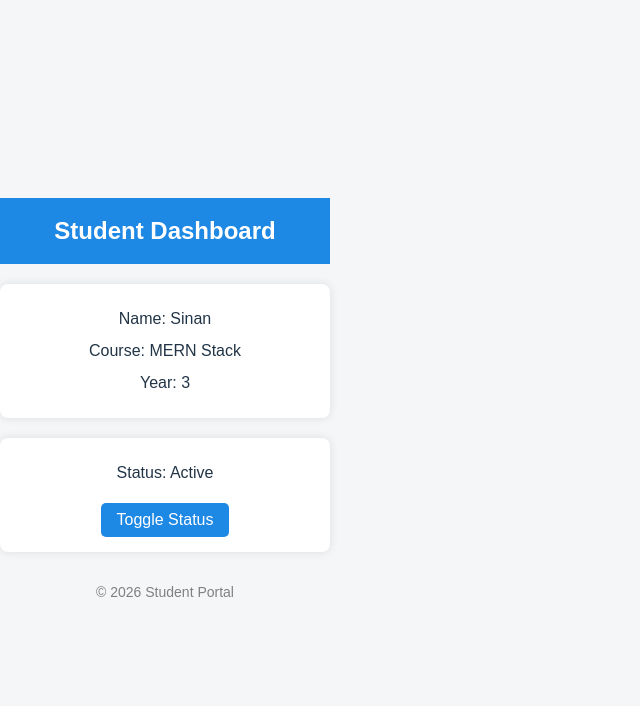
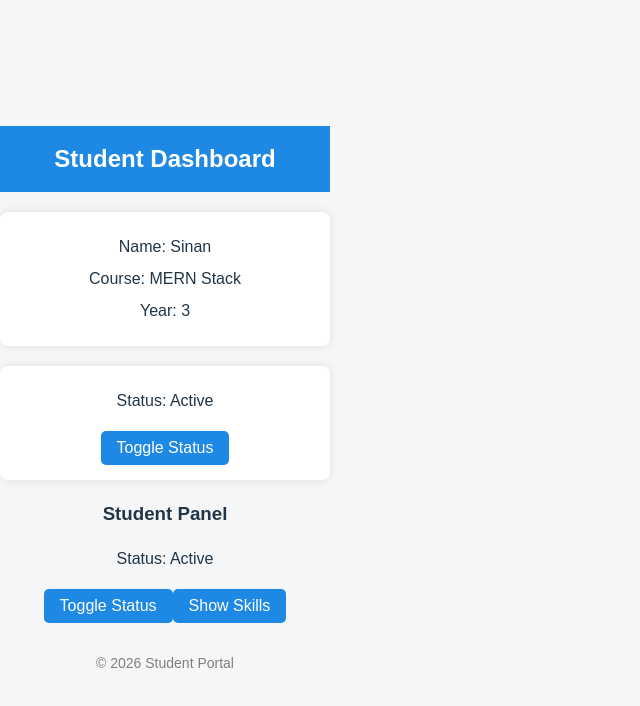
Before and after one commit to Sinan-028/Basic_react_components, a React (Vite) app: page / in a window 1280 px wide. Shown: the top 706 px of the page, without its empty margins (0-640 px from the left). Built offline with nearby package versions, Linux system fonts and the light colour scheme.

Commit message:
Day 9: Added StudentPanel with toggle status and skills list

```diff
--- a/src/App.jsx
+++ b/src/App.jsx
@@ -2,6 +2,9 @@ import Header from "./components/Header";
 import Profile from "./components/Profile";
 import Status from "./components/Status";
 import Footer from "./components/Footer";
+import StudentPanel from "./components/StudentPanel";
+
+
 import "./App.css";
 
 
@@ -17,6 +20,8 @@ function App() {
       />
 
       <Status />
+      <StudentPanel />
+
 
       <Footer />
     </div>
--- /dev/null
+++ b/src/components/StudentPanel.jsx
@@ -0,0 +1,33 @@
+import { useState } from "react";
+
+function StudentPanel() {
+  const [active, setActive] = useState(true);
+  const [showSkills, setShowSkills] = useState(false);
+
+  const skills = ["HTML", "CSS", "JS"];
+
+  return (
+    <div>
+      <h3>Student Panel</h3>
+
+      <p>Status: {active ? "Active" : "Inactive"}</p>
+      <button onClick={() => setActive(!active)}>
+        Toggle Status
+      </button>
+
+      <button onClick={() => setShowSkills(!showSkills)}>
+        {showSkills ? "Hide Skills" : "Show Skills"}
+      </button>
+
+      {showSkills && (
+        <ul>
+          {skills.map((skill, index) => (
+            <li key={index}>{skill}</li>
+          ))}
+        </ul>
+      )}
+    </div>
+  );
+}
+
+export default StudentPanel;
```
